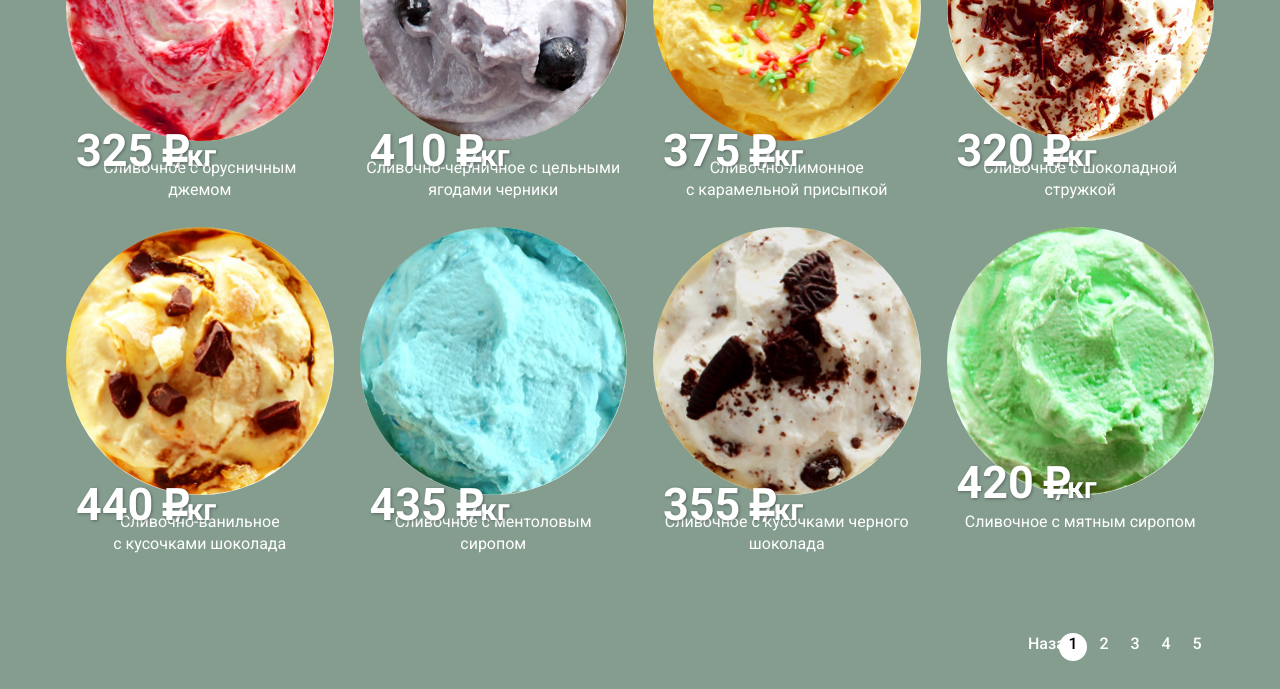
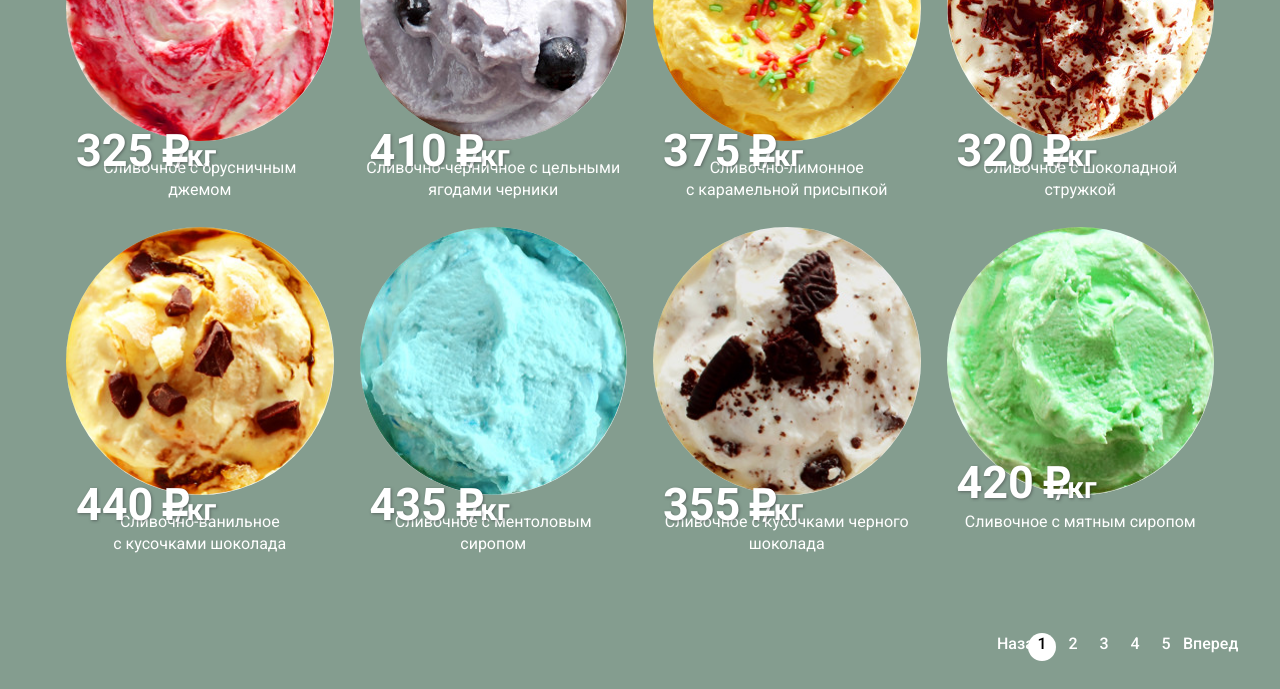
Before and after one commit to yevdyko/gllacy, a plain HTML site: page catalog.html in a window 1280 px wide. Shown: the part 887-1576 px from the top of the page. Drawn offline with Linux system fonts and the light colour scheme.

Commit message:
Added comments to the catalog page

```diff
--- a/catalog.html
+++ b/catalog.html
@@ -8,21 +8,28 @@
     <link rel="stylesheet" href="css/style.css">
   </head>
   <body>
+
+    <!-- begin page-wrapper -->
     <div class="page-wrapper">
+
+      <!-- begin content-wrapper -->
       <div class="content-wrapper">
 
-              <!-- begin page-header -->
+        <!-- begin page-header -->
         <header class="page-header">
+
+          <!-- begin top-header -->
           <div class="top-header clearfix">
 
-            <!-- logo -->
+            <!-- begin logo -->
             <div class="logo">
               <a href="index.html" class="logo__link">
                 <img src="img/gllacy-logo.png" width="154" height="65" alt="Gllacy Shop">
               </a>
             </div>
+            <!-- end logo -->
 
-            <!-- menu -->
+            <!-- begin menu -->
             <nav class="menu">
               <ul class="menu__list">
                 <li class="menu__item menu__item--dropdown">
@@ -56,6 +63,7 @@
                 </li>
               </ul>
             </nav>
+            <!-- end menu -->
 
             <!-- begin user-block -->
             <div class="user-block clearfix">
@@ -141,19 +149,20 @@
                   <a href="#" class="btn btn--cart">Оформить заказ</a>
                 </div>
 
-
               </div>
 
             </div>
             <!-- end user-block -->
 
           </div>
+          <!-- end top-header -->
 
-          <!-- contacts -->
+          <!-- begin contacts -->
           <div class="page-header__contacts">
             С 10 до 20, ежедневно
             <span>8 812 450-25-25</span>
           </div>
+          <!-- end contacts -->
 
         </header>
         <!-- end page-header -->
@@ -175,6 +184,7 @@
           </ul>
           <!-- end breadcrumps -->
 
+          <!-- catalog title -->
           <h1 class="catalog__title">
             Сливочное мороженое
           </h1>
@@ -293,6 +303,7 @@
           <!-- begin catalog -->
           <section class="catalog">
 
+            <!-- catalog-item -->
             <article class="catalog-item">
               <a href="#" class="catalog-item__link">
                 <figure class="catalog-item__image">
@@ -309,6 +320,7 @@
               </a>
             </article>
 
+            <!-- catalog-item -->
             <article class="catalog-item">
               <a href="#" class="catalog-item__link">
                 <figure class="catalog-item__image">
@@ -325,6 +337,7 @@
               </a>
             </article>
 
+            <!-- catalog-item -->
             <article class="catalog-item">
               <a href="#" class="catalog-item__link">
                 <figure class="catalog-item__image">
@@ -341,6 +354,7 @@
               </a>
             </article>
 
+            <!-- catalog-item -->
             <article class="catalog-item">
               <a href="#" class="catalog-item__link">
                 <figure class="catalog-item__image">
@@ -357,6 +371,7 @@
               </a>
             </article>
 
+            <!-- catalog-item -->
             <article class="catalog-item">
               <a href="#" class="catalog-item__link">
                 <figure class="catalog-item__image">
@@ -373,6 +388,7 @@
               </a>
             </article>
 
+            <!-- catalog-item -->
             <article class="catalog-item">
               <a href="#" class="catalog-item__link">
                 <figure class="catalog-item__image">
@@ -389,6 +405,7 @@
               </a>
             </article>
 
+            <!-- catalog-item -->
             <article class="catalog-item">
               <a href="#" class="catalog-item__link">
                 <figure class="catalog-item__image">
@@ -405,6 +422,7 @@
               </a>
             </article>
 
+            <!-- catalog-item -->
             <article class="catalog-item">
               <a href="#" class="catalog-item__link">
                 <figure class="catalog-item__image">
@@ -421,6 +439,7 @@
               </a>
             </article>
 
+            <!-- catalog-item -->
             <article class="catalog-item">
               <a href="#" class="catalog-item__link">
                 <figure class="catalog-item__image">
@@ -437,6 +456,7 @@
               </a>
             </article>
 
+            <!-- catalog-item -->
             <article class="catalog-item">
               <a href="#" class="catalog-item__link">
                 <figure class="catalog-item__image">
@@ -453,6 +473,7 @@
               </a>
             </article>
 
+            <!-- catalog-item -->
             <article class="catalog-item">
               <a href="#" class="catalog-item__link">
                 <figure class="catalog-item__image">
@@ -469,6 +490,7 @@
               </a>
             </article>
 
+            <!-- catalog-item -->
             <article class="catalog-item">
               <a href="#" class="catalog-item__link">
                 <figure class="catalog-item__image">
@@ -485,6 +507,7 @@
             </article>
 
           </section>
+          <!-- end catalog -->
 
           <!-- begin pagination -->
           <div class="pagination">
@@ -507,9 +530,9 @@
               <li class="pagination__item">
                 <a href="#" class="pagination__link">5</a>
               </li>
-            <!--   <li class="pagination__item">
+              <li class="pagination__item">
                 <a href="#" class="pagination__link">Вперед</a>
-              </li> -->
+              </li>
             </ul>
           </div>
           <!-- end paginataion -->
@@ -559,6 +582,10 @@
         <!-- end page-footer -->
 
       </div>
+      <!-- end content-wrapper -->
+
     </div>
+    <!-- end page-wrapper -->
+
   </body>
 </html>
```
Also changed, not shown: index.html (+2 -0 lines).
